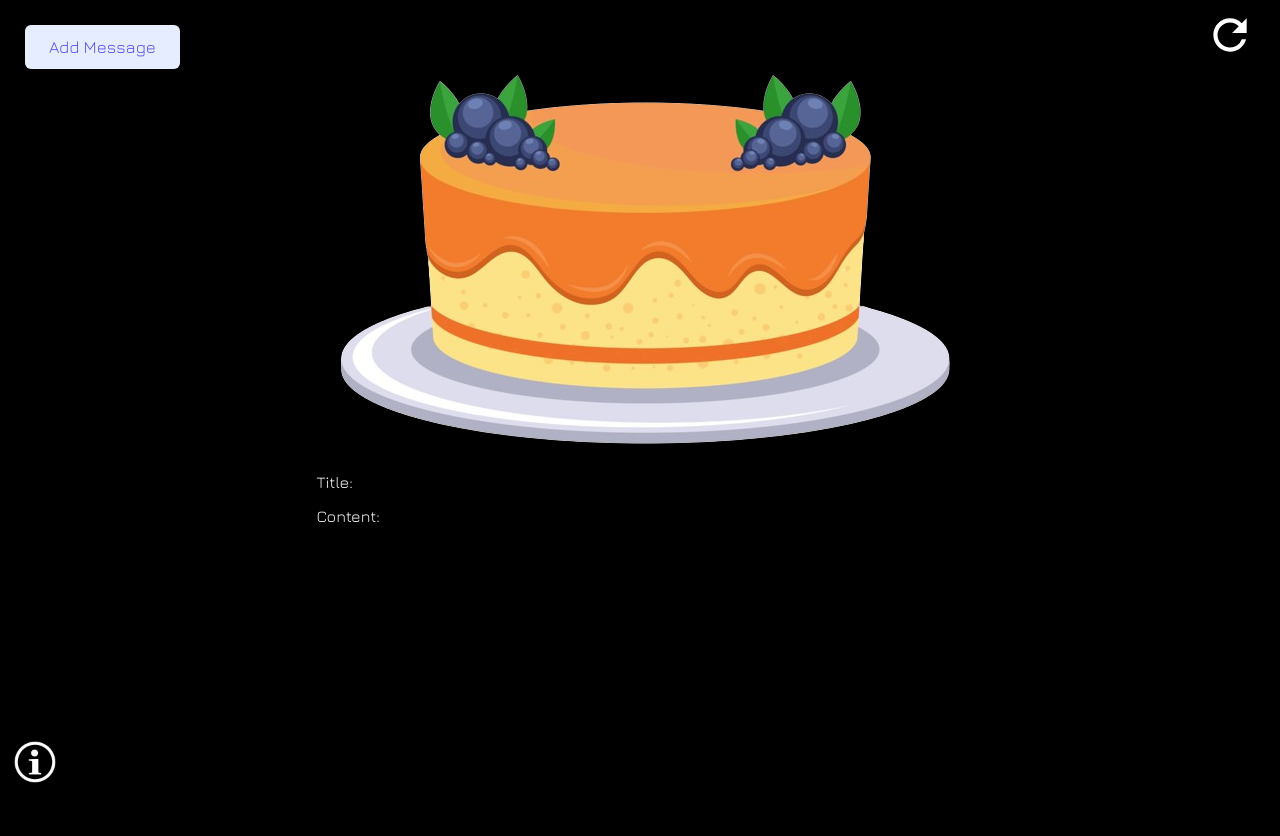
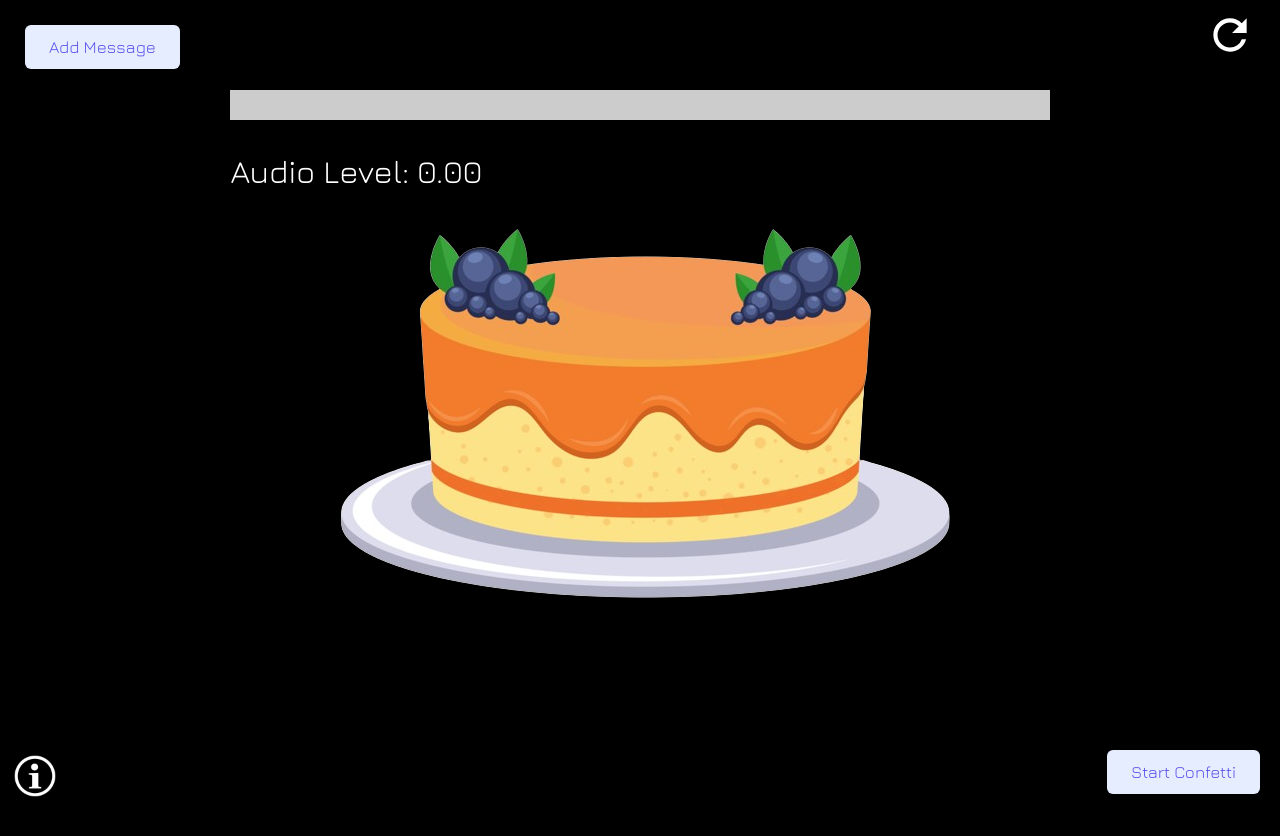
Before and after one commit to WilliamMasoen/birthday_cake, a React (Vite) app: page / in a window 1280 px wide. Shown: the top 836 px of the page. Built offline with nearby package versions, Linux system fonts and the light colour scheme; no server answers.

Commit message:
Added Confetti Button and Tested Audio Level

```diff
--- a/package.json
+++ b/package.json
@@ -11,9 +11,12 @@
   },
   "dependencies": {
     "react": "^18.2.0",
+    "react-canvas-confetti": "^2.0.7",
+    "react-confetti": "^6.1.0",
     "react-dom": "^18.2.0",
     "react-icons": "^5.2.1",
-    "react-router-dom": "^6.23.0"
+    "react-router-dom": "^6.23.0",
+    "react-use": "^17.5.0"
   },
   "devDependencies": {
     "@types/react": "^18.2.66",
--- a/src/components/AddTextContainer.tsx
+++ b/src/components/AddTextContainer.tsx
@@ -1,10 +1,5 @@
 import "../styles/AddTextContainer.css";
 // import { useState } from "react";
-
-// Things to improve:
-// - Only change caption upon submission
-// - Don't change caption upon cancellation
-// - Ensure after the first submission of the caption, the rule of the title being required is still applied
 
 interface Content {
   title: string;
--- /dev/null
+++ b/src/components/AudioLevelMeter.tsx
@@ -0,0 +1,88 @@
+import "../styles/AudioLevelMeter.css";
+import React, { useEffect, useRef, useState } from "react";
+
+const AudioLevelMeter: React.FC = () => {
+  const [audioLevel, setAudioLevel] = useState<number>(0);
+  const audioContextRef = useRef<AudioContext | null>(null);
+  const analyserRef = useRef<AnalyserNode | null>(null);
+  const dataArrayRef = useRef<Uint8Array | null>(null);
+
+  useEffect(() => {
+    const startAudio = async () => {
+      try {
+        // Request access to the microphone
+        const stream = await navigator.mediaDevices.getUserMedia({
+          audio: true,
+        });
+
+        // Create audio context and analyser
+        const audioContext = new AudioContext();
+        const analyser = audioContext.createAnalyser();
+        analyser.fftSize = 256;
+
+        // Connect the microphone to the analyser
+        const source = audioContext.createMediaStreamSource(stream);
+        source.connect(analyser);
+
+        // Prepare to receive audio data
+        const bufferLength = analyser.frequencyBinCount;
+        const dataArray = new Uint8Array(bufferLength);
+        dataArrayRef.current = dataArray;
+        audioContextRef.current = audioContext;
+        analyserRef.current = analyser;
+
+        // Function to update the audio level
+        const updateAudioLevel = () => {
+          if (analyserRef.current && dataArrayRef.current) {
+            analyserRef.current.getByteTimeDomainData(dataArrayRef.current);
+
+            // Calculate the RMS (Root Mean Square) value of the audio signal
+            let sum = 0;
+            for (let i = 0; i < bufferLength; i++) {
+              const value = dataArrayRef.current[i] / 128 - 1;
+              sum += value * value;
+            }
+            const rms = Math.sqrt(sum / bufferLength);
+            setAudioLevel(rms);
+
+            // Schedule the next update
+            requestAnimationFrame(updateAudioLevel);
+          }
+        };
+
+        // Start updating the audio level
+        updateAudioLevel();
+      } catch (err) {
+        console.error("Error accessing microphone", err);
+      }
+    };
+
+    startAudio();
+
+    // Cleanup function to stop the audio context
+    return () => {
+      if (audioContextRef.current) {
+        audioContextRef.current.close();
+      }
+    };
+  }, []);
+
+  return (
+    <div className="audio-level-container">
+      <div style={{ width: "100%", height: "30px", background: "#ccc" }}>
+        <div
+          style={{
+            width: `${audioLevel * 100}%`,
+            height: "100%",
+            background: "green",
+          }}
+        />
+      </div>
+      <p className="audio-level-text">
+        Audio Level: {(audioLevel * 100).toFixed(2)}
+      </p>
+    </div>
+  );
+};
+
+export default AudioLevelMeter;
--- a/src/components/BirthdayCake.tsx
+++ b/src/components/BirthdayCake.tsx
@@ -2,6 +2,8 @@ import "../styles/BirthdayCake.css";
 import cake from "../assets/images/cake.png";
 
 function BirthdayCake() {
+  const blowCandle = () => {};
+
   return (
     <>
       <div className="whole-cake-container">
--- /dev/null
+++ b/src/components/Confetti.tsx
@@ -0,0 +1,24 @@
+import "../styles/Confetti.css";
+import React, { useState, useEffect } from "react";
+import Confetti from "react-confetti";
+import { useWindowSize } from "react-use";
+
+const ConfettiComponent: React.FC = () => {
+  const [isConfettiActive, setIsConfettiActive] = useState(false);
+  const { width, height } = useWindowSize();
+
+  const toggleConfetti = () => {
+    setIsConfettiActive(!isConfettiActive);
+  };
+
+  return (
+    <div>
+      <button className="confetti-button" onClick={toggleConfetti}>
+        <span>{isConfettiActive ? "Stop Confetti" : "Start Confetti"}</span>
+      </button>
+      {isConfettiActive && <Confetti width={width} height={height} />}
+    </div>
+  );
+};
+
+export default ConfettiComponent;
--- a/src/pages/Home.tsx
+++ b/src/pages/Home.tsx
@@ -5,6 +5,8 @@ import BirthdayCake from "../components/BirthdayCake";
 import FooterContainer from "../components/FooterContainer";
 import { useState } from "react";
 import { MdOutlineRefresh } from "react-icons/md";
+import ConfettiComponent from "../components/Confetti";
+import AudioLevelMeter from "../components/AudioLevelMeter";
 
 function Home() {
   const [status, setStatus] = useState<boolean>(false);
@@ -58,6 +60,9 @@ function Home() {
 
       <div className="middle-container">
         <div className="cake-caption-container">
+          <div className="audio-level-container">
+            <AudioLevelMeter />
+          </div>
           {/* Birthday Cake */}
           <div className="cake-container">
             <BirthdayCake />
@@ -65,8 +70,12 @@ function Home() {
 
           {/* Birthday Caption */}
           <div className="caption-container">
-            <p className="caption">Title: {content.title}</p>
-            <p className="caption">Content: {content.description}</p>
+            <p className="caption" id="caption-title">
+              {content.title}
+            </p>
+            <p className="caption" id="caption-desc">
+              {content.description}
+            </p>
           </div>
         </div>
 
@@ -87,6 +96,9 @@ function Home() {
         <div>
           <FooterContainer />
         </div>
+        <div className="confetti-button-container">
+          <ConfettiComponent />
+        </div>
       </div>
     </>
   );
--- /dev/null
+++ b/src/styles/AudioLevelMeter.css
@@ -0,0 +1,9 @@
+.audio-level-container {
+    width: 80%;
+    margin: auto;
+}
+
+.audio-level-text {
+    color: white;
+    font-size: xx-large;
+}
--- /dev/null
+++ b/src/styles/Confetti.css
@@ -0,0 +1,42 @@
+.confetti-button {
+    padding: 12px 24px;
+    background-color: hsl(222, 100%, 95%);
+    color: hsl(243, 80%, 62%);
+    position: relative;
+    border-radius: 6px;
+    overflow: hidden;
+    z-index: 1;
+    border: none;
+    font-family: Jura;
+}
+
+.confetti-button span {
+    z-index: 1;
+    position: relative;
+    font-size: 1.05rem;
+}
+
+.confetti-button::before {
+    content: '';
+    position: absolute;
+    top: 50%;
+    left: 50%;
+    width: 140px;
+    height: 140px;
+    border-radius: 50%;
+    transform: translate3d(-50%,-50%,0) scale3d(0,0,0);
+    transition: opacity .4s cubic-bezier(.19,1,.22,1),transform .75s cubic-bezier(.19,1,.22,1);
+    background-color: hsl(243, 80%, 62%);
+    opacity: 0;
+}
+
+.confetti-button:hover span {
+    color: hsl(222, 100%, 95%);
+    cursor: pointer;
+}
+
+.confetti-button:hover::before {
+    opacity: 1;
+    transition-duration: .85s;
+    transform: translate3d(-50%,-50%,0) scale3d(1.2,1.2,1.2);
+}
--- a/src/styles/FooterContainer.css
+++ b/src/styles/FooterContainer.css
@@ -1,5 +1,5 @@
 .footer-container {
-    position: fixed;
+    position: relative;
     bottom:0%;
     margin: 0 0 10px 10px;
     padding: 80px 180px 0 0;
--- a/src/styles/Home.css
+++ b/src/styles/Home.css
@@ -1,6 +1,7 @@
 .top-container {
     display: flex;
     justify-content: space-between;
+    min-height: 8%;
 }
 
 #refresh-button {
@@ -16,18 +17,42 @@
     transform: scale(1.07);
 }
 
+.middle-container {
+    min-height: 69%;
+    display: flex;
+    justify-content: center;
+    margin-top: 20px;
+}
+
+.cake-caption-container {
+    width: 100%;
+    align-items: center;
+    display: flex;
+    flex-direction: column;
+}
+
+.audio-level-container {
+    width: 100%;
+}
+
 .caption {
     color: white;
     word-break: break-all;
-}
-
-.middle-container {
-    display: flex;
-    justify-content: center;
+    text-align: center;
 }
 
 .caption-container {
+    width: 80%;
+}
 
+#caption-title {
+    margin-bottom: 20px;
+    font-size: 70px;
+    margin-top: 30px;
+}
+
+#caption-desc {
+    font-size: x-large;
 }
 
 .popup-container {
@@ -36,3 +61,21 @@
     height: 700px;
     margin-top: 50px;
 }
+
+.bottom-container {
+    width: 100%;
+    min-height: 20%;
+    display: flex;
+    flex-direction: row;
+    justify-content: space-between;
+}
+
+.footer-container {
+
+}
+
+.confetti-button-container {
+    margin: 0px 20px 20px 0px;
+    display: flex;
+    align-items: end;
+}
--- a/src/styles/index.css
+++ b/src/styles/index.css
@@ -20,6 +20,12 @@ body {
   width: 100%;
   padding: 0px;
 }
+
+#root {
+  height: 100%;
+  /* bottom: 0; */
+}
+
 
 /* ::-webkit-scrollbar {
   width: 20px;
```
Also changed, not shown: 1 other file (tests, documents, lock files or other folders).
